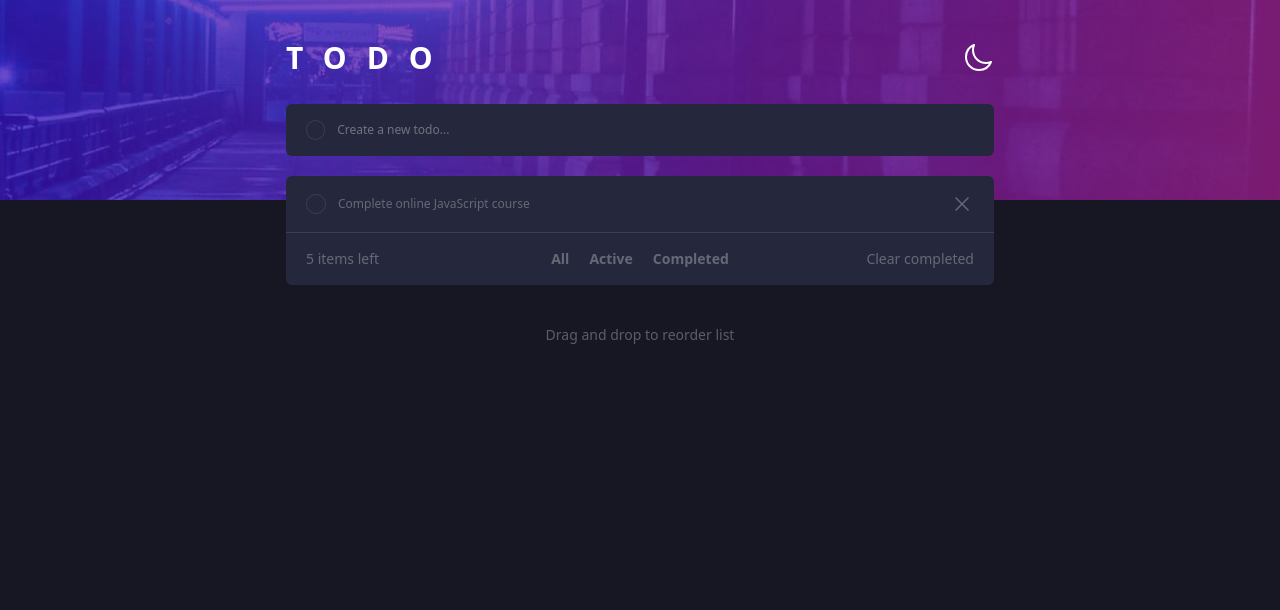
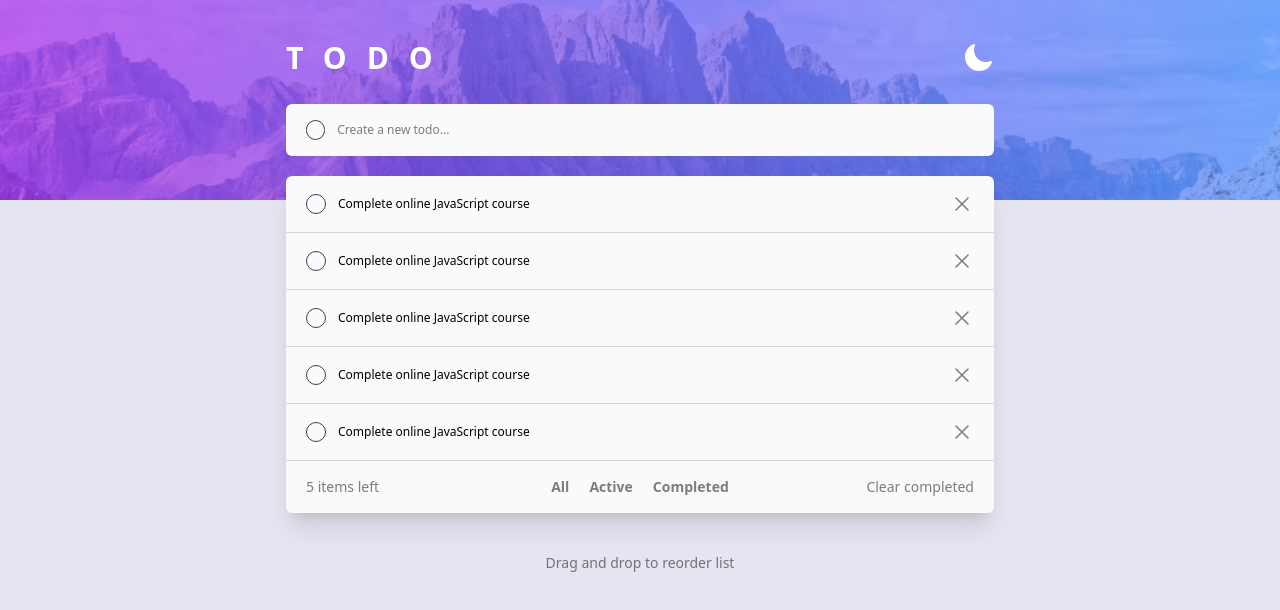
Before and after one commit to Andreasafent/todo-frontendmentor-react, a React (Vite) app: page / in a window 1280 px wide. Both pictures are taken after a click on the button 978 px from the left and 58 px from the top of the page. Shown: the top 610 px of the page. Built offline with nearby package versions, Linux system fonts and the light colour scheme.

Commit message:
Finished theme toggle

```diff
--- a/src/App.css
+++ b/src/App.css
@@ -1,9 +1,12 @@
 @import "tailwindcss";
+@custom-variant dark (&:where(.dark, .dark *));
+@custom-variant light (&:where(.light, .light *));
 
 @theme{
     --breakpoint-xs: 376px;
 }
 
+
 /* *{
     outline:solid 2px red;
 } */
--- a/src/App.jsx
+++ b/src/App.jsx
@@ -2,11 +2,11 @@ import { useEffect, useState } from "react";
 import "./App.css";
 import CreateTodo from "./components/createTodo";
 import Todo from "./components/todo";
-import { MoonIcon, SunIcon } from "@heroicons/react/24/outline";
+import { MoonIcon, SunIcon } from "@heroicons/react/24/solid";
 
 function App() {
 
-    const [theme, setTheme] = useState('dark');
+    const [theme, setTheme] = useState(localStorage.getItem('theme') || 'dark');
 
     useEffect(() => {
         localStorage.setItem('theme', theme);
@@ -19,11 +19,12 @@ function App() {
 
     return (
         <div
-            className="h-[100vh] main w-full flex flex-col"
-            style={{ backgroundColor: "hsl(235, 21%, 11%)" }}
+            className="h-[100vh] main w-full flex flex-col bg-[#e4e5f1] dark:bg-[#161722]"
         >
-            <img src="../public/bg-mobile-dark.jpg" className="block xs:hidden h-[200px] w-full object-cover" />
-            <img src="../public/bg-desktop-dark.jpg" className="hidden xs:block h-[200px] w-full object-cover" />
+            <img src="../public/bg-mobile-dark.jpg" className="xs:hidden light:hidden h-[200px] w-full object-cover" />
+            <img src="../public/bg-mobile-light.jpg" className="xs:hidden dark:hidden h-[200px] w-full object-cover" />
+            <img src="../public/bg-desktop-dark.jpg" className="light:hidden xs:block h-[200px] w-full object-cover" />
+            <img src="../public/bg-desktop-light.jpg" className="dark:hidden xs:block h-[200px] w-full object-cover" />
             <div className="flex items-center justify-center w-full">
 
                 <main className="flex flex-col mt-[-180px] px-[30px] gap-5 py-5 w-full md:w-[768px]">
@@ -38,7 +39,11 @@ function App() {
                             }}
                         >
                             {
-                                theme === 'dark' ? <SunIcon className="h-8 w-8 text-white hover:cursor-pointer" /> : <MoonIcon className="h-8 w-8 text-white hover:cursor-pointer" />
+                                theme === 'dark' ? (
+                                    <SunIcon className="h-8 w-8 text-white hover:cursor-pointer" />
+                                ) : (
+                                    <MoonIcon className="h-8 w-8 text-white hover:cursor-pointer" />
+                                )
                             }
                         </button>
                     </div>
@@ -48,33 +53,32 @@ function App() {
 
 
                     <div
-                        className="text-white flex flex-col rounded-md "
-                        style={{ backgroundColor: " hsl(235, 24%, 19%)" }}
+                        className="bg-[#fafafa] text-white flex flex-col rounded-md dark:bg-[#25273c] shadow-xl "
                     >
                         <Todo />
                         <div className="flex items-center py-4 px-5 justify-between">
                             <div className="w-[110px]">
-                                <p className="text-white/30 text-sm">5 items left</p>
+                                <p className="text-black/50 dark:text-white/30 text-sm">5 items left</p>
                             </div>
-                            <div className="hidden md:flex items-center justify-center gap-5 text-white/30 text-sm" style={{ backgroundColor: " hsl(235, 24%, 19%)" }}>
-                                <button className="hover:text-white font-bold hover:text-white hover:cursor-pointer">All</button>
-                                <button className="active:text-white font-bold hover:text-white hover:cursor-pointer">Active</button>
-                                <button className="active:text-white font-bold hover:text-white hover:cursor-pointer">Completed</button>
+                            <div className="hidden md:flex items-center justify-center gap-5 text-black/50 dark:text-white/30 text-sm">
+                                <button className="hover:text-[#3a7bfd] font-bold hover:cursor-pointer">All</button>
+                                <button className="hover:text-[#3a7bfd] font-bold hover:cursor-pointer">Active</button>
+                                <button className="hover:text-[#3a7bfd] font-bold hover:cursor-pointer">Completed</button>
                             </div>
                             <div className="w-[110px] text-end">
-                                <p className="text-white/30 text-sm">Clear completed</p>
+                                <p className="text-black/50 dark:text-white/30 text-sm">Clear completed</p>
                             </div>
                         </div>
 
                     </div>
 
-                    <div className="md:hidden flex items-center justify-center gap-5 text-white/30 py-4 rounded-md text-md" style={{ backgroundColor: " hsl(235, 24%, 19%)" }}>
-                        <button className="font-bold">All</button>
-                        <button className="font-bold">Active</button>
-                        <button className="font-bold">Completed</button>
+                    <div className="bg-[#fafafa] dark:bg-[#25273c] md:hidden flex items-center justify-center gap-5 text-black/50 dark:text-white/30 py-4 rounded-md text-md">
+                        <button className="hover:text-[#3a7bfd] font-bold hover:cursor-pointer">All</button>
+                        <button className="hover:text-[#3a7bfd] font-bold hover:cursor-pointer">Active</button>
+                        <button className="hover:text-[#3a7bfd] font-bold hover:cursor-pointer">Completed</button>
                     </div>
 
-                    <div className="text-white/30 mt-5 text-center text-sm">Drag and drop to reorder list</div>
+                    <div className="text-black/50 dark:text-white/30 mt-5 text-center text-sm">Drag and drop to reorder list</div>
                 </main>
             </div>
         </div>
--- a/src/components/CreateTodo.jsx
+++ b/src/components/CreateTodo.jsx
@@ -6,8 +6,7 @@ function CreateTodo() {
 
     return (
         <div
-			className="flex items-center py-4 px-5 rounded-md gap-3 mt-2"
-			style={{ backgroundColor: " hsl(235, 24%, 19%)" }}
+            className="flex items-center py-4 px-5 rounded-md gap-3 mt-2 bg-[#fafafa] dark:bg-[#25273c]"
         >
             <input
                 type="checkbox"
@@ -16,7 +15,7 @@ function CreateTodo() {
             <input
                 // value={todo}
                 // onChange={onChange}
-				className="text-white/70 text-xs appearance-none w-full bg-transparent focus:outline-none"
+                className="text-black dark:text-white text-xs appearance-none w-full bg-transparent focus:outline-none"
                 placeholder="Create a new todo..."
             // onKeyDown={(e) => {
             // 	if (e.key === "Enter") {
--- a/src/components/Todo.jsx
+++ b/src/components/Todo.jsx
@@ -2,14 +2,49 @@ import { XMarkIcon } from "@heroicons/react/24/outline";
 
 function Todo() {
     return (
-		<div className="flex items-center px-5 py-4 gap-3 border-b border-gray-700 justify-between">
+        <>
+            <div className="flex items-center px-5 py-4 gap-3 border-b border-gray-300 dark:border-gray-700 justify-between">
                 <input
                     type="checkbox"
                     className="appearance-none icon text-white rounded-full w-5 h-5 border-1 border-gray-700 checked:bg-purple-500"
                 />
-            <p className="text-white flex-1 text-xs text-white/30">Complete online JavaScript course</p>
-			<XMarkIcon className="h-6 w-6 text-white/30" />
+                <p className="text-black dark:text-white/50 flex-1 text-xs">Complete online JavaScript course</p>
+                <XMarkIcon className="h-6 w-6 text-black/50 dark:text-white/70 dark:text-white" />
             </div>
+            <div className="flex items-center px-5 py-4 gap-3 border-b border-gray-300 dark:border-gray-700 justify-between">
+                <input
+                    type="checkbox"
+                    className="appearance-none icon text-white rounded-full w-5 h-5 border-1 border-gray-700 checked:bg-purple-500"
+                />
+                <p className="text-black dark:text-white/50 flex-1 text-xs">Complete online JavaScript course</p>
+                <XMarkIcon className="h-6 w-6 text-black/50 dark:text-white/70 dark:text-white" />
+            </div>
+            <div className="flex items-center px-5 py-4 gap-3 border-b border-gray-300 dark:border-gray-700 justify-between">
+                <input
+                    type="checkbox"
+                    className="appearance-none icon text-white rounded-full w-5 h-5 border-1 border-gray-700 checked:bg-purple-500"
+                />
+                <p className="text-black dark:text-white/50 flex-1 text-xs">Complete online JavaScript course</p>
+                <XMarkIcon className="h-6 w-6 text-black/50 dark:text-white/70 dark:text-white" />
+            </div>
+            <div className="flex items-center px-5 py-4 gap-3 border-b border-gray-300 dark:border-gray-700 justify-between">
+                <input
+                    type="checkbox"
+                    className="appearance-none icon text-white rounded-full w-5 h-5 border-1 border-gray-700 checked:bg-purple-500"
+                />
+                <p className="text-black dark:text-white/50 flex-1 text-xs">Complete online JavaScript course</p>
+                <XMarkIcon className="h-6 w-6 text-black/50 dark:text-white/70 dark:text-white" />
+            </div>
+            <div className="flex items-center px-5 py-4 gap-3 border-b border-gray-300 dark:border-gray-700 justify-between">
+                <input
+                    type="checkbox"
+                    className="appearance-none icon text-white rounded-full w-5 h-5 border-1 border-gray-700 checked:bg-purple-500"
+                />
+                <p className="text-black dark:text-white/50 flex-1 text-xs">Complete online JavaScript course</p>
+                <XMarkIcon className="h-6 w-6 text-black/50 dark:text-white/70 dark:text-white" />
+            </div>
+
+        </>
     );
 }
 
```
Lines whose indentation alone changed are shown as unchanged.
